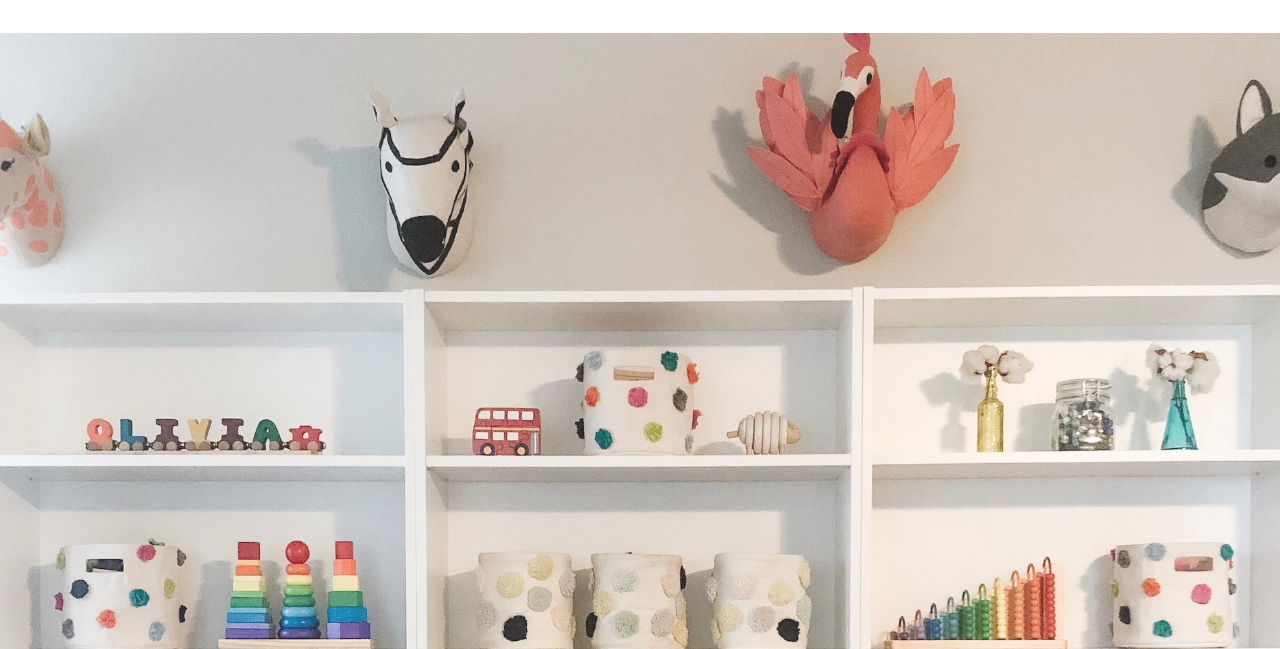
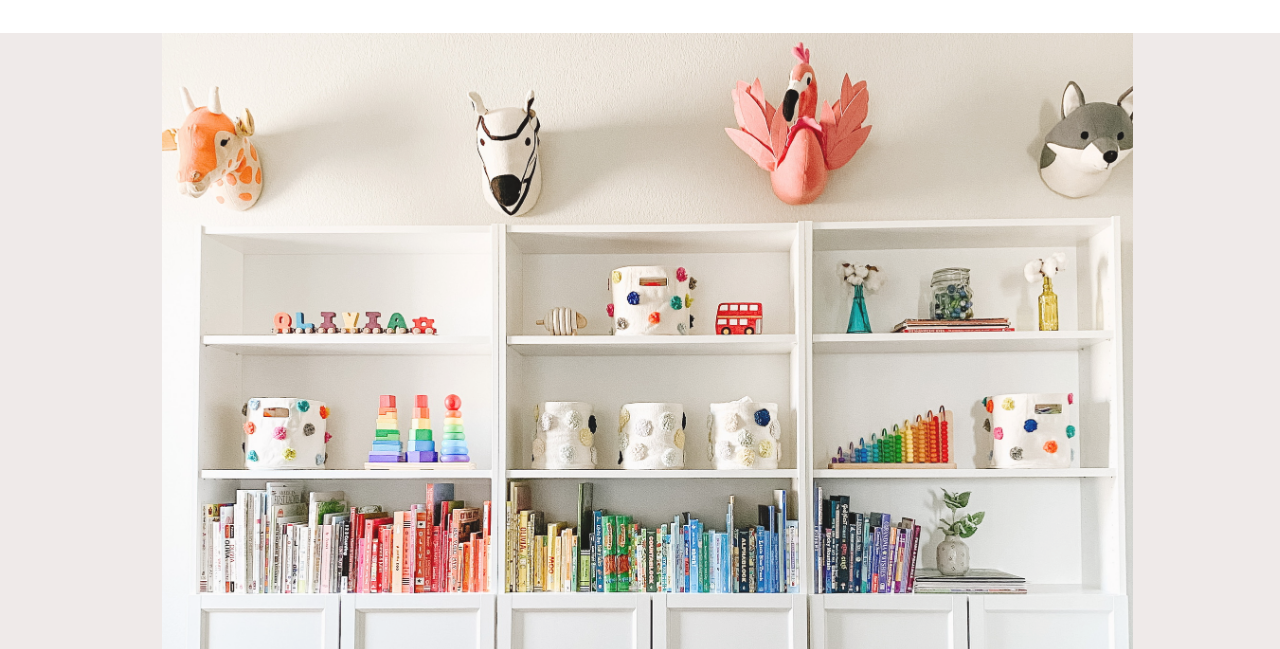
Before and after one commit to nicecore/home-altogether, a plain HTML site: page index.html in a window 1280 px wide. Shown: the part 151-800 px from the top of the page. Drawn offline with nearby package versions, Linux system fonts and the light colour scheme; a script that the page names is missing.

Commit message:
landing page image

```diff
--- a/css/style.css
+++ b/css/style.css
@@ -78,12 +78,8 @@ body {
     }
 
 #main-photo {
-    height: 800px;
-    background-image: url("../photos/IMG_0062copy.JPG");
-    background-size: cover;
-    background-position: top;
-    background-repeat: no-repeat;
     opacity: 0.9;
+    width: 75%;
 }
 
 
--- a/index.html
+++ b/index.html
@@ -66,7 +66,8 @@
     <section class="main-background">
       <div class="container" id="photo-showcase">
         <div class="row">
-          <div class="col-md text-center showcase-column pr-0" id="main-photo">
+          <div class="col-md text-center showcase-column pr-0">
+            <img alt="" src="photos/new_front.jpg" id="main-photo">
           </div>
         </div>
       </div>
```
Also changed, not shown: photos/new_front.JPG (added).
